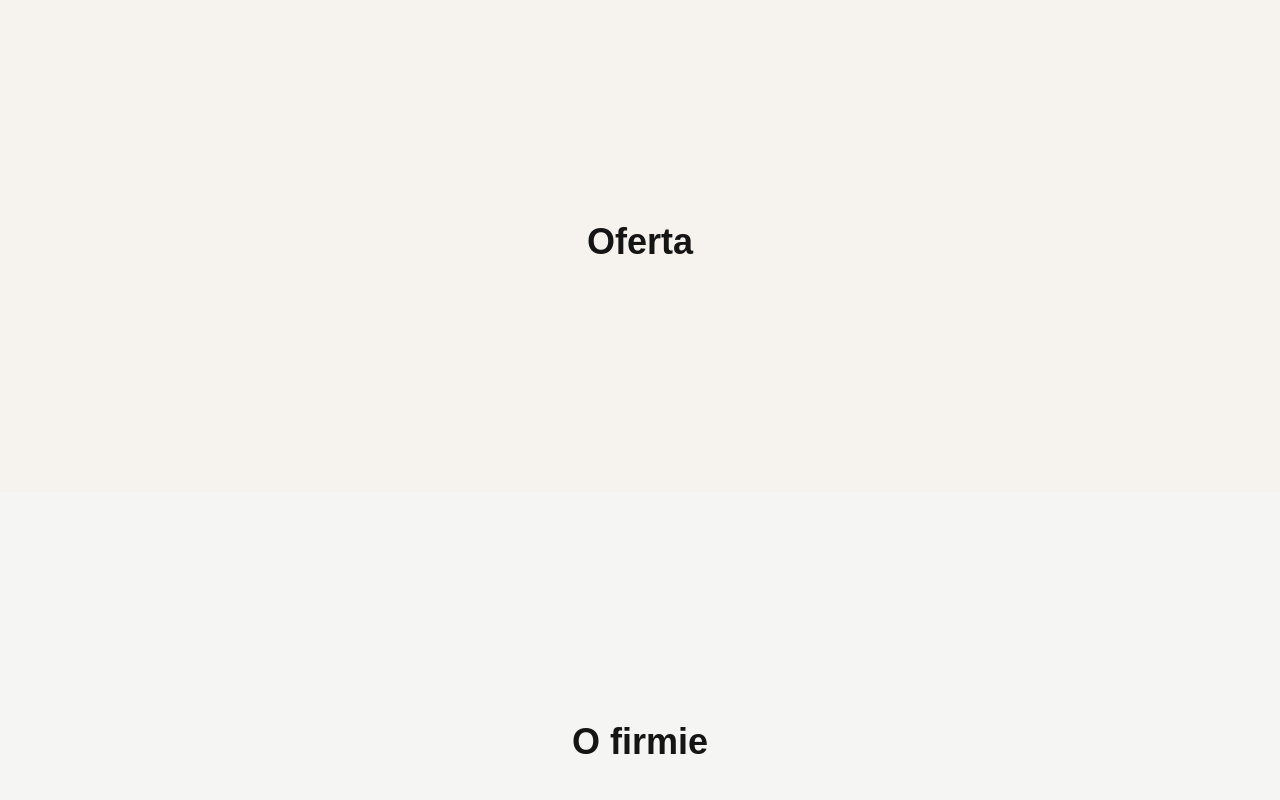
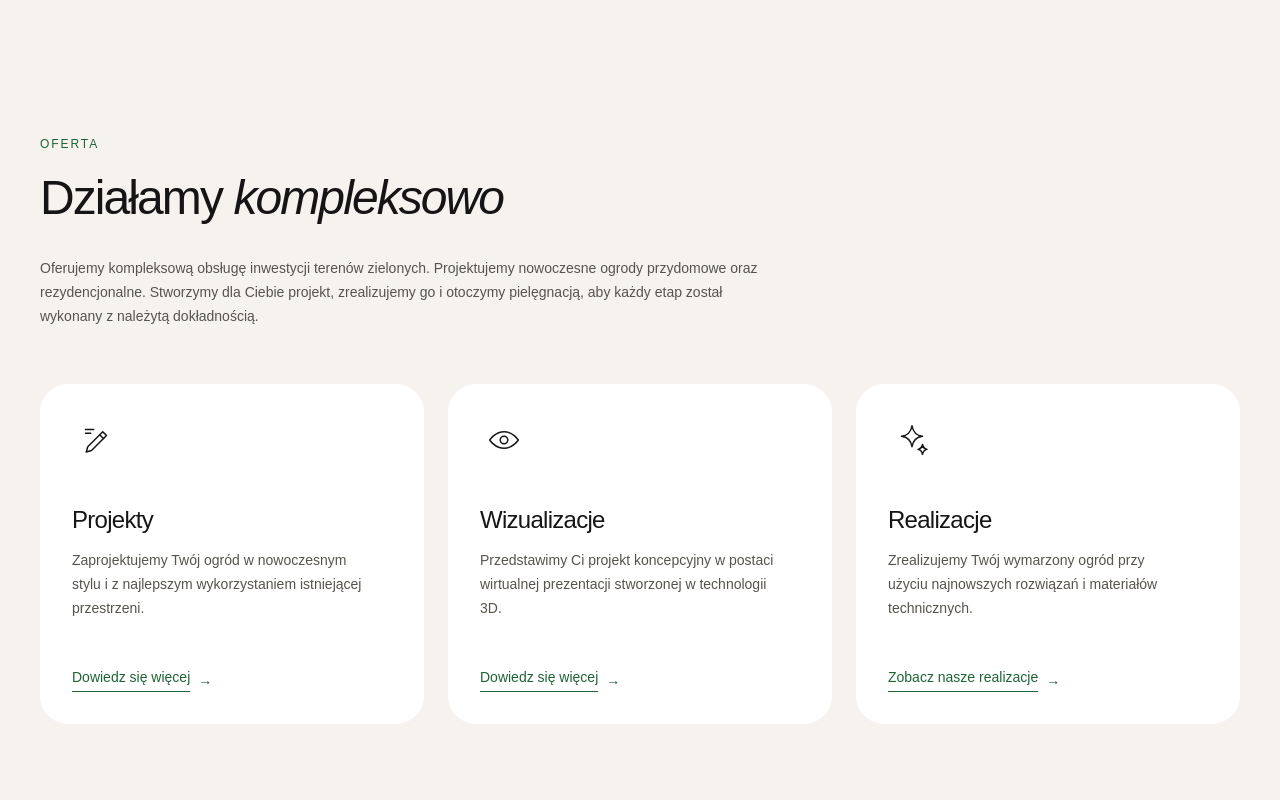
Before and after one commit to michal1337k/giard-design-recruitment, a Vue app: page / in a window 1280 px wide. Shown: the part 760-1560 px from the top of the page. Built offline with nearby package versions, Linux system fonts and the light colour scheme.

Commit message:
create interactive offer section and touch feedback to offer cards

```diff
--- a/src/App.vue
+++ b/src/App.vue
@@ -1,6 +1,7 @@
 <script setup>
 import AppHeader from '@/components/layout/AppHeader.vue'
 import HeroSection from '@/components/sections/HeroSection.vue'
+import OfferSection from '@/components/sections/OfferSection.vue'
 </script>
 
 <template>
@@ -8,9 +9,7 @@ import HeroSection from '@/components/sections/HeroSection.vue'
 
   <main>
     <HeroSection />
-    <section id="offer" class="flex min-h-[500px] items-center justify-center bg-[#f6f2ee] px-6">
-      <h2 class="text-4xl font-semibold">Oferta</h2>
-    </section>
+    <OfferSection />
 
     <section id="about" class="flex min-h-[500px] items-center justify-center bg-stone-100 px-6">
       <h2 class="text-4xl font-semibold">O firmie</h2>
--- /dev/null
+++ b/src/components/sections/OfferSection.vue
@@ -0,0 +1,35 @@
+<script setup>
+import OfferCard from '@/components/ui/OfferCard.vue'
+import { offerItems } from '@/data/offerItems'
+</script>
+
+<template>
+  <section id="offer" class="bg-[var(--color-cream)] py-24 md:py-28 lg:py-36">
+    <div class="page-grid">
+      <div class="col-start-2 col-end-4">
+        <!-- nagłówek sekcji -->
+        <div class="max-w-[760px]">
+          <p class="text-xs font-medium tracking-[0.16em] text-[var(--color-green)] uppercase">
+            Oferta
+          </p>
+
+          <h2 class="mt-4 text-4xl leading-tight font-medium tracking-[-0.04em] md:text-5xl">
+            Działamy
+            <em class="font-normal">kompleksowo</em>
+          </h2>
+
+          <p class="mt-7 max-w-[720px] text-sm leading-6 text-stone-600">
+            Oferujemy kompleksową obsługę inwestycji terenów zielonych. Projektujemy nowoczesne
+            ogrody przydomowe oraz rezydencjonalne. Stworzymy dla Ciebie projekt, zrealizujemy go i
+            otoczymy pielęgnacją, aby każdy etap został wykonany z należytą dokładnością.
+          </p>
+        </div>
+
+        <!-- na telefonie wyświetl jedną kolumnę, od szerokości md dwie, a od lg trzy kolumny -->
+        <div class="mt-14 grid gap-6 md:grid-cols-2 lg:grid-cols-3">
+          <OfferCard v-for="item in offerItems" :key="item.id" :item="item" />
+        </div>
+      </div>
+    </div>
+  </section>
+</template>
--- /dev/null
+++ b/src/components/ui/OfferCard.vue
@@ -0,0 +1,103 @@
+<script setup>
+defineProps({
+  item: {
+    type: Object,
+    required: true,
+  },
+})
+</script>
+
+<template>
+  <a
+    :href="item.href"
+    class="group relative flex min-h-[340px] flex-col overflow-hidden rounded-[28px] bg-white p-8 transition duration-500 hover:-translate-y-2 hover:shadow-[0_24px_60px_rgba(0,0,0,0.12)] focus-visible:ring-2 focus-visible:ring-[var(--color-green)] focus-visible:ring-offset-4 focus-visible:outline-none"
+  >
+    <!-- zielona linia wysuwa się po najechaniu na kartę -->
+    <span
+      class="absolute inset-x-0 top-0 h-1 origin-left scale-x-0 bg-[var(--color-green)] transition-transform duration-500 group-hover:scale-x-100 group-active:scale-x-100 group-focus-visible:scale-x-100"
+      aria-hidden="true"
+    ></span>
+
+    <!-- div ikony -->
+    <div
+      class="flex size-12 items-center justify-center transition-transform duration-500 group-hover:-rotate-6 group-hover:scale-110 group-active:-rotate-3 group-active:scale-105"
+    >
+      <!-- ikona używana dla karty Projekty -->
+      <svg
+        v-if="item.icon === 'design'"
+        class="size-9"
+        viewBox="0 0 48 48"
+        fill="none"
+        stroke="currentColor"
+        stroke-width="2"
+        stroke-linecap="round"
+        stroke-linejoin="round"
+        aria-hidden="true"
+      >
+        <path d="m13 33 20-20 5 5-20 20-7 2 2-7Z" />
+        <path d="m29 17 5 5" />
+        <path d="M10 10h11" />
+        <path d="M10 15h7" />
+      </svg>
+
+      <!-- ikona używana dla karty Wizualizacje -->
+      <svg
+        v-else-if="item.icon === 'visualization'"
+        class="size-9"
+        viewBox="0 0 48 48"
+        fill="none"
+        stroke="currentColor"
+        stroke-width="2"
+        stroke-linecap="round"
+        stroke-linejoin="round"
+        aria-hidden="true"
+      >
+        <path d="M5 24s7-11 19-11 19 11 19 11-7 11-19 11S5 24 5 24Z" />
+        <circle cx="24" cy="24" r="5" />
+      </svg>
+      <svg
+        v-else
+        class="size-9"
+        viewBox="0 0 48 48"
+        fill="none"
+        stroke="currentColor"
+        stroke-width="2"
+        stroke-linecap="round"
+        stroke-linejoin="round"
+        aria-hidden="true"
+      >
+        <path
+          d="M24 5c1.5 9 5.5 13 14 14-8.5 1-12.5 5-14 14-1.5-9-5.5-13-14-14 8.5-1 12.5-5 14-14Z"
+        />
+        <path
+          d="M38 30c.7 4 2.3 5.7 6 6.5-3.7.8-5.3 2.5-6 6.5-.7-4-2.3-5.7-6-6.5 3.7-.8 5.3-2.5 6-6.5Z"
+        />
+      </svg>
+    </div>
+
+    <div class="mt-10">
+      <h3 class="text-2xl font-medium tracking-[-0.03em]">
+        {{ item.title }}
+      </h3>
+
+      <p class="mt-3 max-w-[300px] text-sm leading-6 text-stone-600">
+        {{ item.description }}
+      </p>
+    </div>
+
+    <div
+      class="mt-auto flex items-center gap-2 pt-10 text-sm font-medium text-[var(--color-green)]"
+    >
+      <span class="border-b border-current pb-1">
+        {{ item.linkLabel }}
+      </span>
+
+      <span
+        class="transition-transform duration-300 group-hover:translate-x-2 group-active:translate-x-2"
+        aria-hidden="true"
+      >
+        →
+      </span>
+    </div>
+  </a>
+</template>
--- /dev/null
+++ b/src/data/offerItems.js
@@ -0,0 +1,29 @@
+export const offerItems = [
+  {
+    id: 'projects',
+    title: 'Projekty',
+    description:
+      'Zaprojektujemy Twój ogród w nowoczesnym stylu i z najlepszym wykorzystaniem istniejącej przestrzeni.',
+    linkLabel: 'Dowiedz się więcej',
+    href: '#contact',
+    icon: 'design',
+  },
+  {
+    id: 'visualizations',
+    title: 'Wizualizacje',
+    description:
+      'Przedstawimy Ci projekt koncepcyjny w postaci wirtualnej prezentacji stworzonej w technologii 3D.',
+    linkLabel: 'Dowiedz się więcej',
+    href: '#contact',
+    icon: 'visualization',
+  },
+  {
+    id: 'realisations',
+    title: 'Realizacje',
+    description:
+      'Zrealizujemy Twój wymarzony ogród przy użyciu najnowszych rozwiązań i materiałów technicznych.',
+    linkLabel: 'Zobacz nasze realizacje',
+    href: '#projects',
+    icon: 'realisation',
+  },
+]
```
Also changed, not shown: 1 other file (tests, documents, lock files or other folders).
